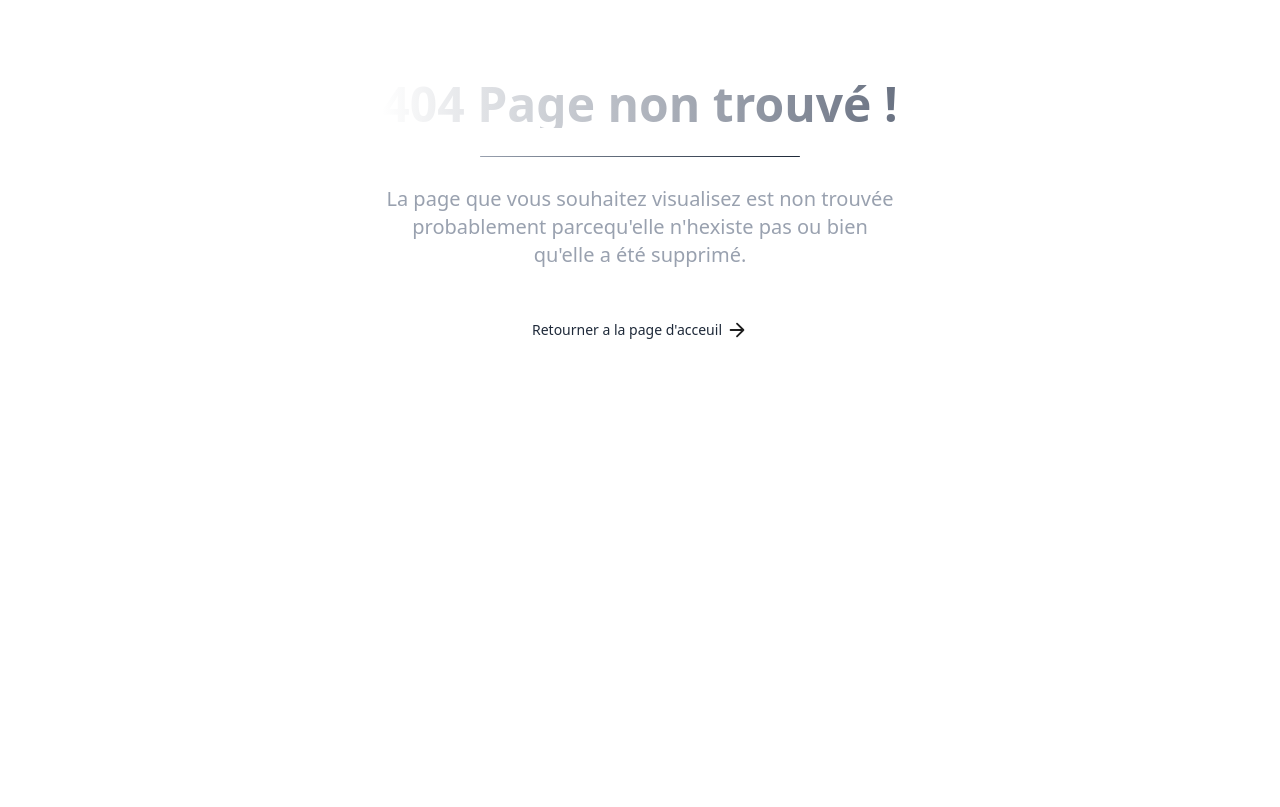
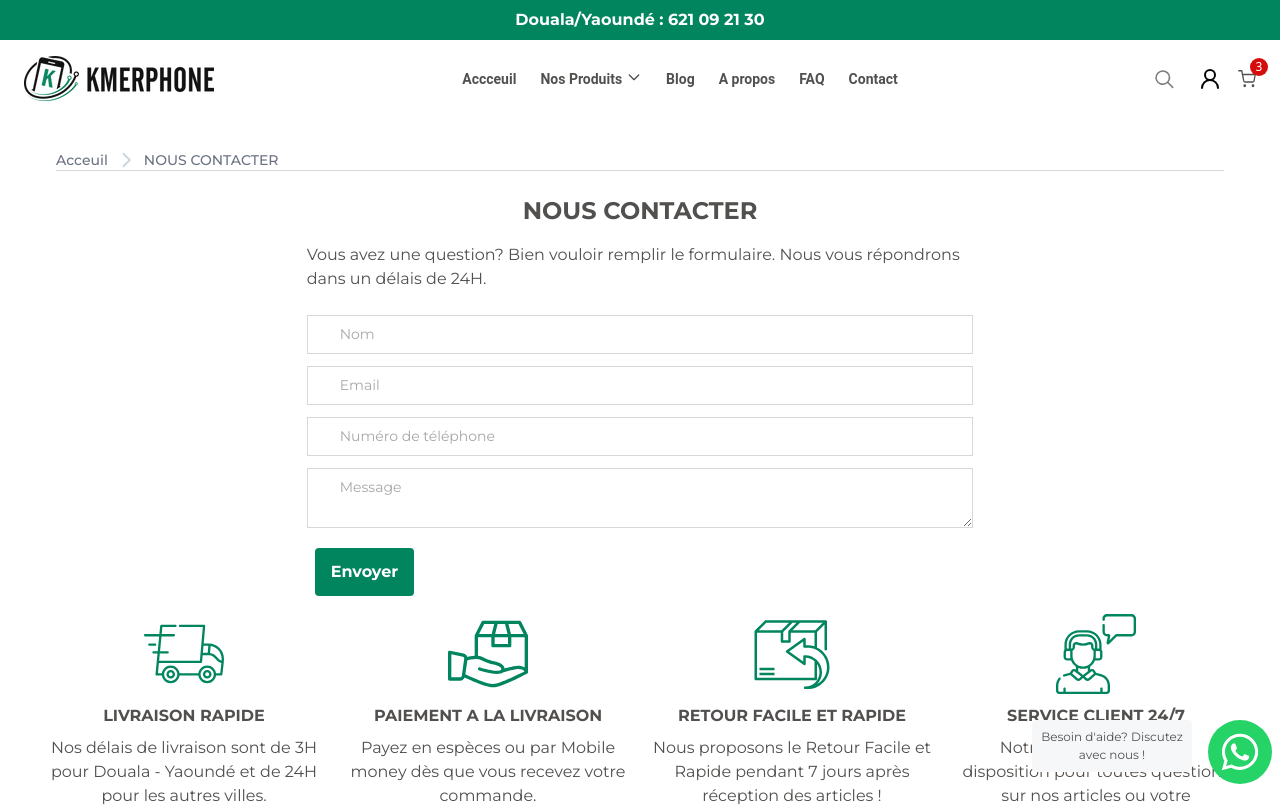
Before and after one commit to Warano02/kmerphone, a React (Vite) app: page /contact in a window 1280 px wide. Before the commit this address had no page. Shown: the top 807 px of the page. Built offline with nearby package versions, Linux system fonts and the light colour scheme.

Commit message:
contact page

```diff
--- /dev/null
+++ b/src/Pages/Contact.tsx
@@ -0,0 +1,32 @@
+import { Link } from "react-router"
+
+function Contact() {
+    return (
+        <div className="px-6 sm:px-14 flex flex-col gap-4 font-monserat text-secondary">
+            <div className="hidden sm:flex flex-wrap justify-start items-center space-x-2 text-sm text-gray-500 font-medium  border-b-[0.002px] border-[#5c59593b] mb-2">
+                <Link to={"/"}>Acceuil</Link>
+                <svg width="20" height="20" viewBox="0 0 20 20" fill="none" xmlns="http://www.w3.org/2000/svg">
+                    <path d="m14.413 10.663-6.25 6.25a.939.939 0 1 1-1.328-1.328L12.42 10 6.836 4.413a.939.939 0 1 1 1.328-1.328l6.25 6.25a.94.94 0 0 1-.001 1.328" fill="#CBD5E1" />
+                </svg>
+                <Link to={"/contact"}>NOUS CONTACTER</Link>
+            </div>
+            <div className="w-full flex justify-center">
+                <div className="w-full sm:w-2/3 flex flex-col justify-center items-center gap-4 sm:px-14">
+                    <h1 className="text-xl sm:text-2xl font-bold">NOUS CONTACTER</h1>
+                    <p>Vous avez une question? Bien vouloir remplir le formulaire. Nous vous répondrons dans un délais de 24H.</p>
+                    <form className="w-full flex flex-col gap-3 mt-2">
+                        <input type="text" placeholder="Nom" className="w-full px-8 py-2 border border-[#9e9c9c65] text-[14px] outline-0" required />
+                        <input type="email" placeholder="Email" className="w-full px-8 py-2 border border-[#9e9c9c65] text-[14px] outline-0" required />
+                        <input type="number" placeholder="Numéro de téléphone" className="w-full px-8 py-2 border border-[#9e9c9c65] text-[14px] outline-0" required />
+                        <textarea placeholder="Message" className="w-full px-8 py-2 border border-[#9e9c9c65] text-[14px] outline-0" required></textarea>
+                        <div>
+                            <button type="submit" className="px-4 py-3 m-2 rounded bg-primary text-white font-bold cursor-pointer">Envoyer</button>
+                        </div>
+                    </form>
+                </div>
+            </div>
+        </div>
+    )
+}
+
+export default Contact
--- a/src/components/Footer.tsx
+++ b/src/components/Footer.tsx
@@ -15,7 +15,7 @@ function Footer() {
         },
         {
             title: "Besoin d'aide?",
-            links: [{ label: "FAQ", target: "/faq" }, { label: "Contactez Nous", target: "/contactus" },]
+            links: [{ label: "FAQ", target: "/faq" }, { label: "Contactez Nous", target: "/contact" },]
         },
 
     ];
```
Also changed, not shown: src/router/router.tsx (+7 -2 lines).
